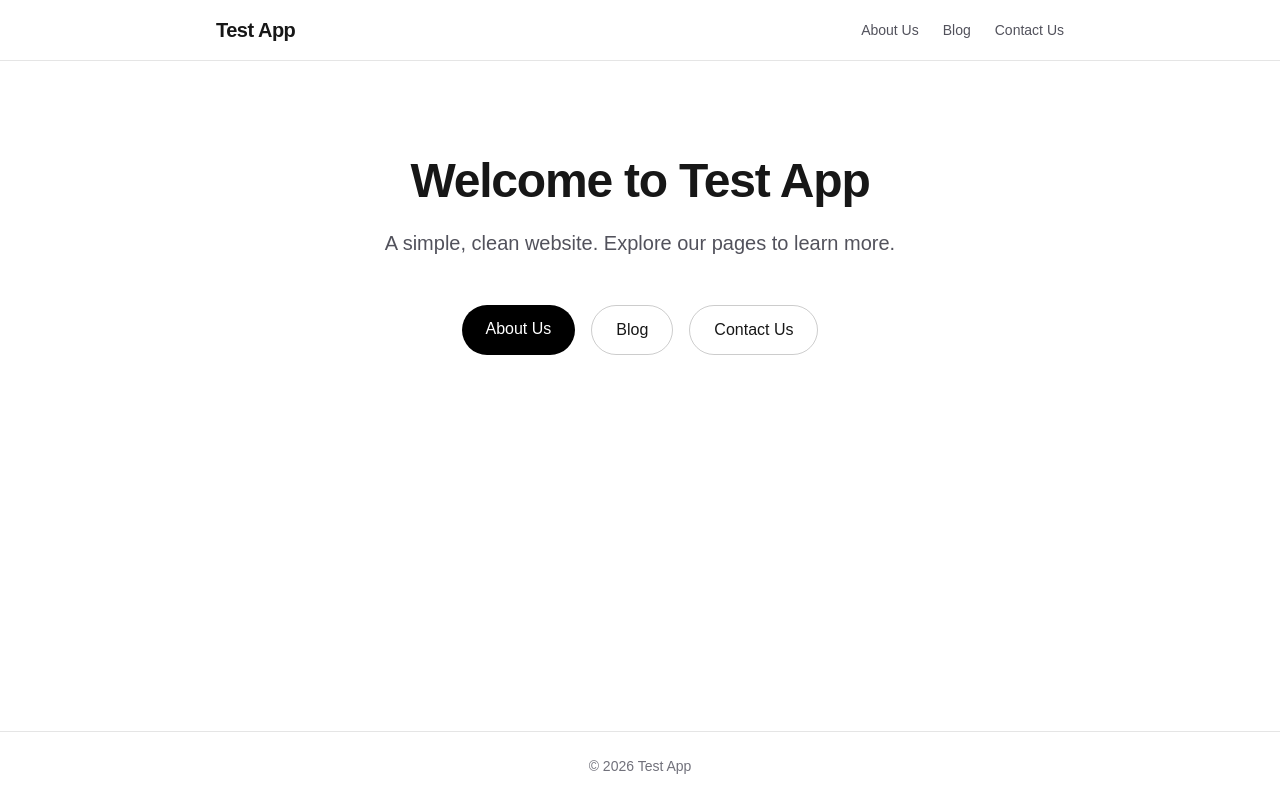
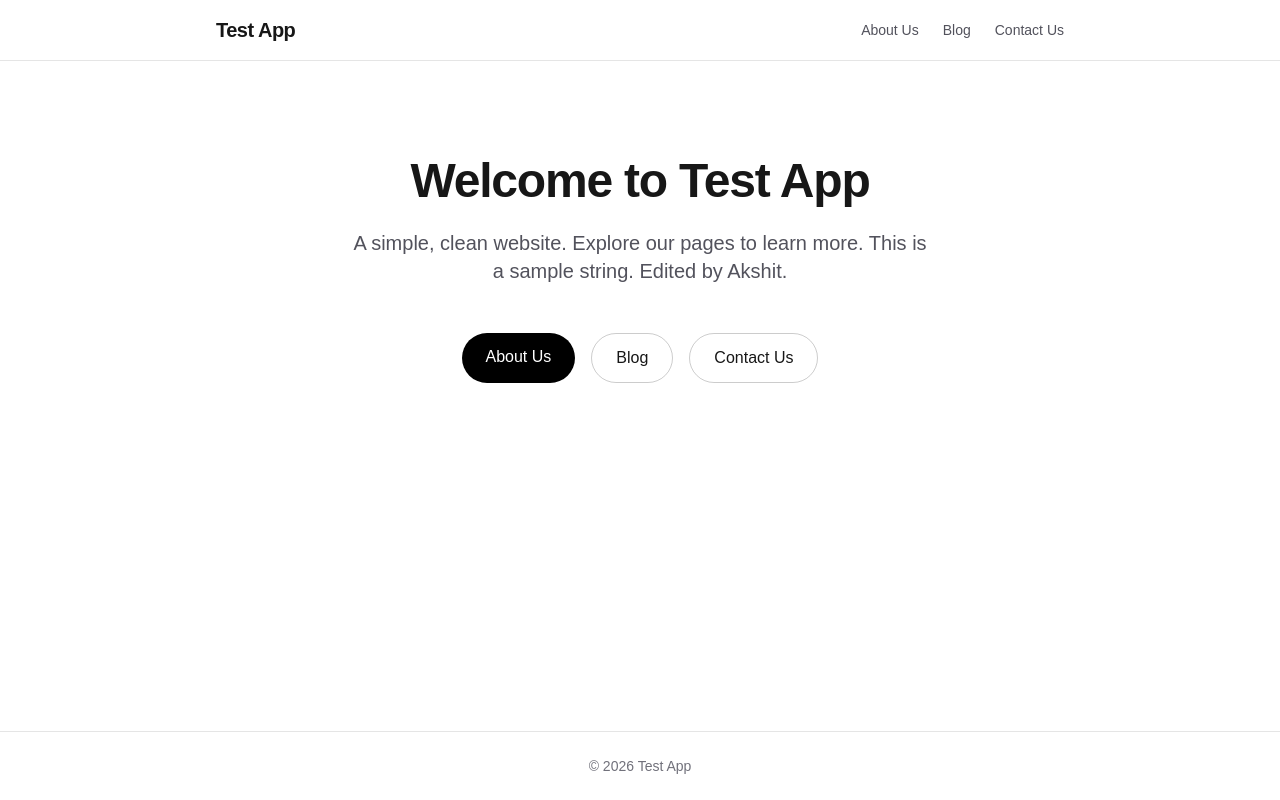
Before and after one commit to akshit-cs/test-app, a Next.js app: page / in a window 1280 px wide. Built offline with nearby package versions, Linux system fonts and the light colour scheme.

Commit message:
chore: update homepage copy

```diff
--- a/src/app/page.js
+++ b/src/app/page.js
@@ -6,6 +6,7 @@ export default function Home() {
       <h1 className="text-5xl font-bold tracking-tight mb-6">Welcome to Test App</h1>
       <p className="text-xl text-zinc-600 dark:text-zinc-400 mb-12 max-w-xl mx-auto">
         A simple, clean website. Explore our pages to learn more.
+        This is a sample string. Edited by Akshit.
       </p>
       <div className="flex flex-wrap justify-center gap-4">
         <Link
```
